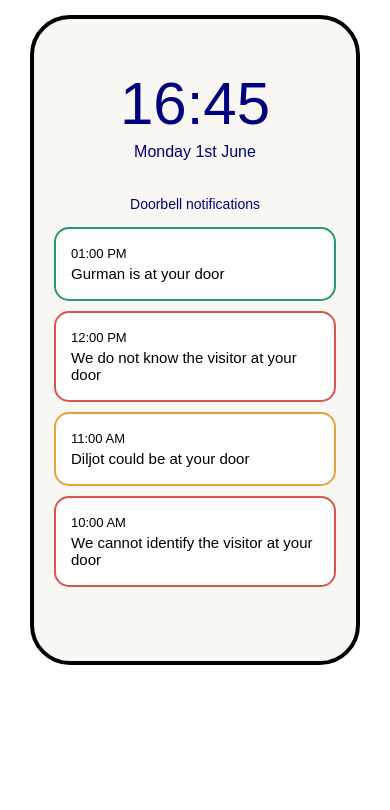
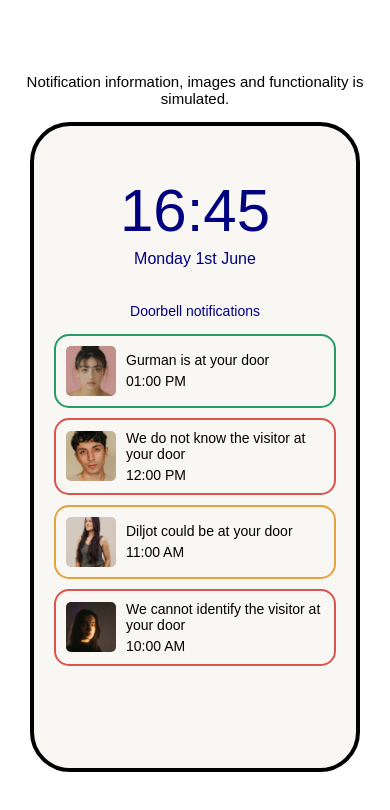
Before and after one commit to harmanguraya06/iis-phase-2-, a React (Vite) app: page / in a window 390 px wide. Shown: the top 810 px of the page. Built offline with nearby package versions, Linux system fonts and the light colour scheme.

Commit message:
changed phone notification layout and added note to specify it's a simulation

```diff
--- a/src/App.css
+++ b/src/App.css
@@ -8,6 +8,15 @@ body {
     font-family: Arial;
     background: white;
     color: #000000;
+    min-height: 100vh;
+    display: flex;
+    align-items: center;
+}
+
+.note {
+    text-align: center;
+    font-size: 15px;
+    margin-bottom: 10px;
 }
 
 .phone {
@@ -52,25 +61,41 @@ body {
 .notification {
     overflow: hidden;
     border-radius: 15px;
-    background: white;
+    background: #f9f7f3;
     color: #172033;
 }
 
 .banner {
     width: 100%;
-    padding: 13px 15px;
+    padding: 10px;
     border: none;
     background: transparent;
     text-align: left;
+    display: flex;
+    align-items: center;
+    gap: 10px;
 }
 
-.banner p {
-    margin: 4px 0;
-    font-size: 13px;
+.xSmallVisitorPhoto {
+    width: 50px;
+    height: 50px;
+    object-fit: cover;
+    border-radius: 5px;
+    flex-shrink: 0;
 }
 
-.banner p:nth-child(2) {
-    font-size: 15px;
+.notificationText {
+    display: flex;
+    flex-direction: column;
+    align-items: flex-start;
+    gap: 5px;
+    min-width: 0;
+}
+
+.notificationText p {
+    margin: 0;
+    font-size: 14px;
+    text-align: left;
 }
 
 .banner:hover {
--- a/src/pages/Phone.jsx
+++ b/src/pages/Phone.jsx
@@ -49,6 +49,9 @@ function Phone () {
     };
 
     return (
+        <>
+        <p className="note"> Notification information, images and functionality is simulated.</p>
+
         <div className="phone">
             <h1>16:45</h1>
 
@@ -64,14 +67,21 @@ function Phone () {
                     className={`notification ${notification.type}`}
                     >
 
-                        <button className="banner"
-                            onClick={() => userClick(notification.id)}
-                        >
+                        <button className="banner" onClick={() => userClick(notification.id)}>
 
-                            <p>{new Date(notification.timestamp).toLocaleTimeString([], {hour: "2-digit", minute: "2-digit"})}</p>
+                            {notification.image && (
+                                <img
+                                    src={notification.image}
+                                    alt="Visitor"
+                                    className="xSmallVisitorPhoto"
+                                />
+                            )}
 
-                            <p>{notification.message}</p>
+                            <div className="notificationText">
+                                <p>{notification.message}</p>
 
+                                <p>{new Date(notification.timestamp).toLocaleTimeString([], {hour: "2-digit", minute: "2-digit"})}</p>
+                            </div>
                         </button>
                     </div>
                 ))}
@@ -132,6 +142,7 @@ function Phone () {
             )}
 
         </div>
+        </>
     );
 }
 
```
